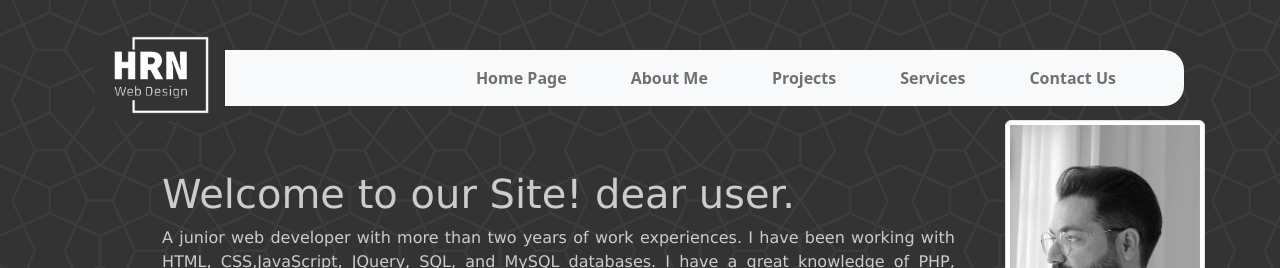
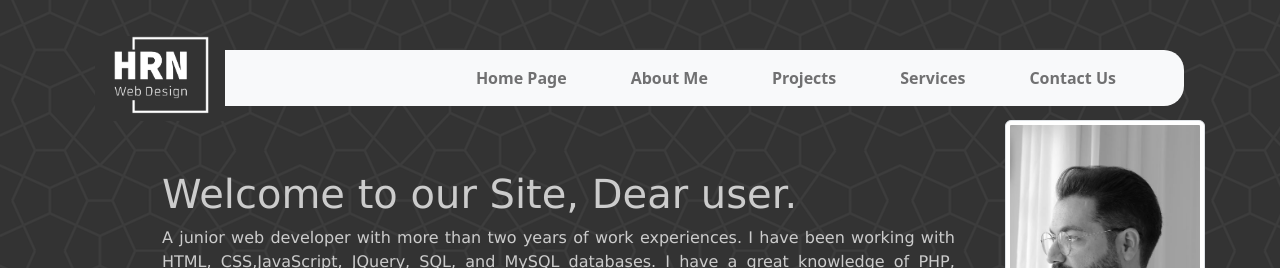
Before and after one commit to hrn2008/React-Portfolio, a React (Create React App) app: page / in a window 1280 px wide. Shown: the top 268 px of the page. Built offline with nearby package versions, Linux system fonts and the light colour scheme.

Commit message:
edit readme

```diff
--- a/src/App.tsx
+++ b/src/App.tsx
@@ -30,8 +30,8 @@ function App() {
       <BrowserRouter>
         <Header></Header>
           <Routes>
-            <Route path="/" element={<Home name="dear user" />}></Route>
-            <Route path="/home" element={<Home name="dear user" />}></Route>
+            <Route path="/" element={<Home name="Dear user" />}></Route>
+            <Route path="/home" element={<Home name="Dear user" />}></Route>
             <Route path="/about" element={<About />}></Route>
             <Route path="/projects" element={<Projects />}></Route>
             <Route path="/services" element={<Services />}></Route>
--- a/src/Views/components/header.tsx
+++ b/src/Views/components/header.tsx
@@ -8,7 +8,6 @@ Course: Advance Client-side JavaScript - COMP2112
 
 import React from 'react';
 import {NavLink} from 'react-router-dom';
-
 function Header()
 {
     return(
--- a/src/Views/content/home.tsx
+++ b/src/Views/content/home.tsx
@@ -20,7 +20,7 @@ function Home(props:User)
         <div className="container">
             {/* Content */}
             <div className="content home">
-                <h1>Welcome to our Site! {props.name}.</h1>
+                <h1>Welcome to our Site, {props.name}.</h1>
                 <p id="bio">A junior web developer with more than two years of work experiences. I have been working with HTML, CSS,JavaScript, JQuery, SQL, and MySQL databases. I have a great knowledge of PHP, Bootstrap, and CMS such as WordPress, and Joomla. I am a self-starter, self-learner, and enthusiastic to tackle new programing strategies and software.<Link to={"/about"}>Read More...</Link></p>
                 <h4 id="proj">Projects</h4>
                 <p id="proj-p">You can see some examples of my work in <Link to={"/projects"}>Projects page</Link>. Most of them are designed and developed with WordPress CMS (include of HTML, CSS, JS), and some are examples of academic projects.</p>
```
Also changed, not shown: 1 other file (tests, documents, lock files or other folders).
